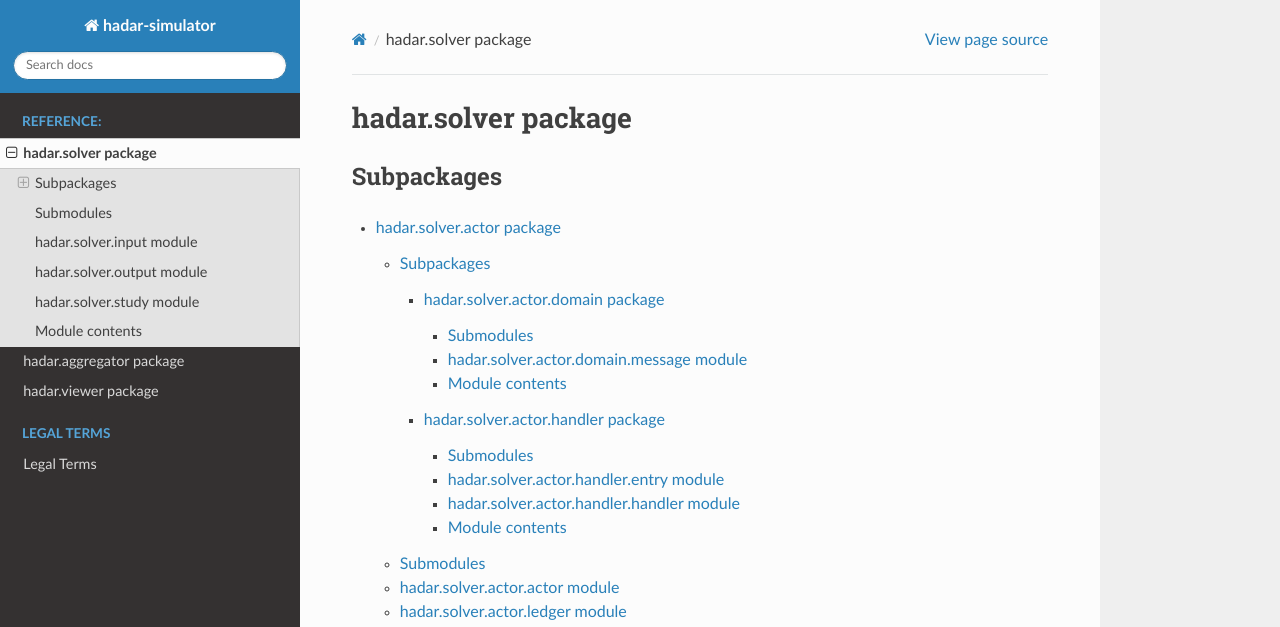
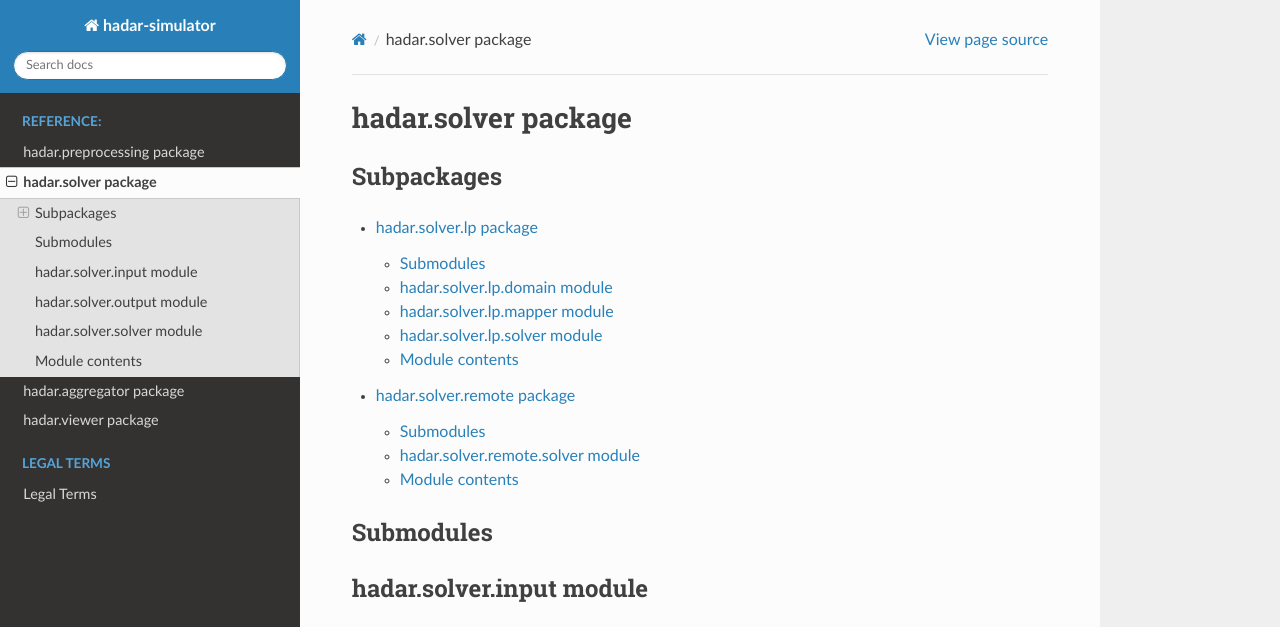
Before and after one commit to hadar-simulator/hadar, a Sphinx documentation site: the page built from docs/source/reference/hadar.solver.rst, in a window 1280 px wide and 1400 px high. Shown: the top 627 px of the window. Built offline with Sphinx 7.4.7 and the Read the Docs theme 2.0.0, drawn with Linux system fonts in a browser that asks for light colours; some of the changed text lies outside the part shown; grey boxes are pictures that could not be loaded.

Commit message:
Update doc from new modules. Fix issue during readthedoc compilation

```diff
--- a/docs/source/index.rst
+++ b/docs/source/index.rst
@@ -67,6 +67,7 @@ Or ::
    :maxdepth: 2
    :caption: Reference:
 
+   reference/hadar.preprocessing.rst
    reference/hadar.solver.rst
    reference/hadar.aggregator.rst
    reference/hadar.viewer.rst
--- a/docs/source/reference/hadar.rst
+++ b/docs/source/reference/hadar.rst
@@ -5,10 +5,12 @@ Subpackages
 -----------
 
 .. toctree::
+   :maxdepth: 4
 
+   hadar.aggregator
+   hadar.preprocessing
    hadar.solver
    hadar.viewer
-   hadar.aggregator
 
 Module contents
 ---------------
--- a/docs/source/reference/hadar.solver.rst
+++ b/docs/source/reference/hadar.solver.rst
@@ -5,9 +5,10 @@ Subpackages
 -----------
 
 .. toctree::
+   :maxdepth: 4
 
-   hadar.solver.actor
    hadar.solver.lp
+   hadar.solver.remote
 
 Submodules
 ----------
@@ -28,10 +29,10 @@ hadar.solver.output module
    :undoc-members:
    :show-inheritance:
 
-hadar.solver.study module
--------------------------
+hadar.solver.solver module
+--------------------------
 
-.. automodule:: hadar.solver.study
+.. automodule:: hadar.solver.solver
    :members:
    :undoc-members:
    :show-inheritance:
```
Also changed, not shown: docs/source/reference/hadar.preprocessing.rst (added, +22 -0 lines), docs/source/reference/hadar.solver.actor.domain.rst (deleted, +0 -22 lines), docs/source/reference/hadar.solver.actor.handler.rst (deleted, +0 -30 lines), docs/source/reference/hadar.solver.actor.rst (deleted, +0 -46 lines), docs/source/reference/hadar.solver.remote.rst (added, +22 -0 lines), docs/source/reference/hadar.viewer.rst (+16 -0 lines).
